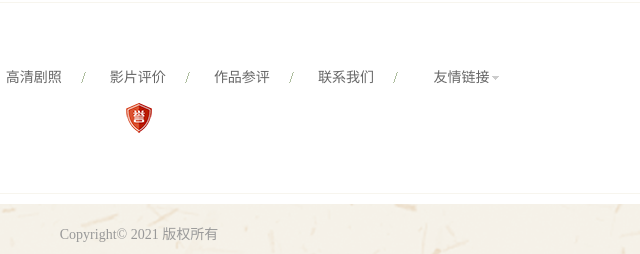
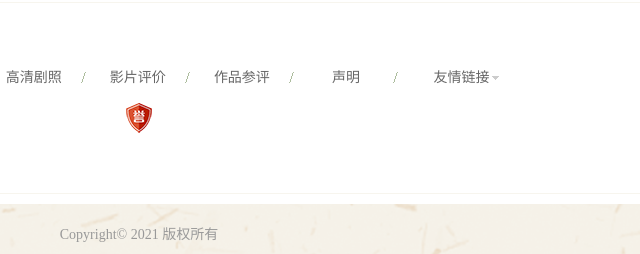
Before and after one commit to abruptw/abrupt.github.io, a plain HTML site: page dypj.html in a window 1280 px wide. Shown: the part 1666-1920 px from the top of the page, 501-1141 px from the left. Drawn offline with nearby package versions, Linux system fonts and the light colour scheme; files that its build step writes are made by us from their sources.

Commit message:
dypj.html

```diff
--- a/dypj.html
+++ b/dypj.html
@@ -194,7 +194,7 @@
       			   			<li><a href="nrjj.html">高清剧照</a></li>
       			   			<li><a href="yppj.html">影片评价</a></li>
       			   			<li><a href="zpcp.html">作品参评</a></li>
-      			   			<li><a href="lxwm.html">联系我们</a></li>
+      			   			<li><a href="lxwm.html">声明</a></li>
       	       				</ul>
       	       				<div class="links">友情链接
       	       					<ul>
```
